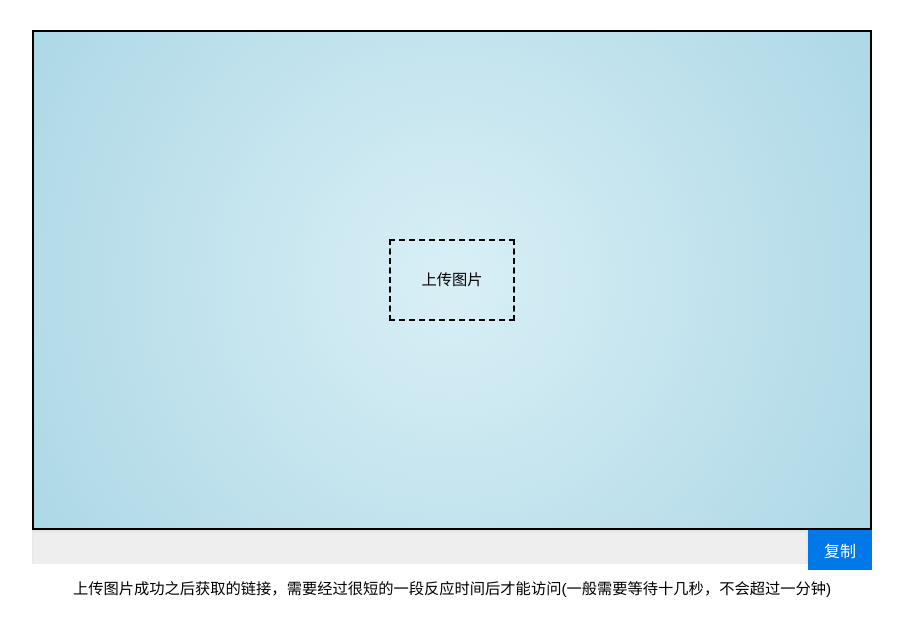
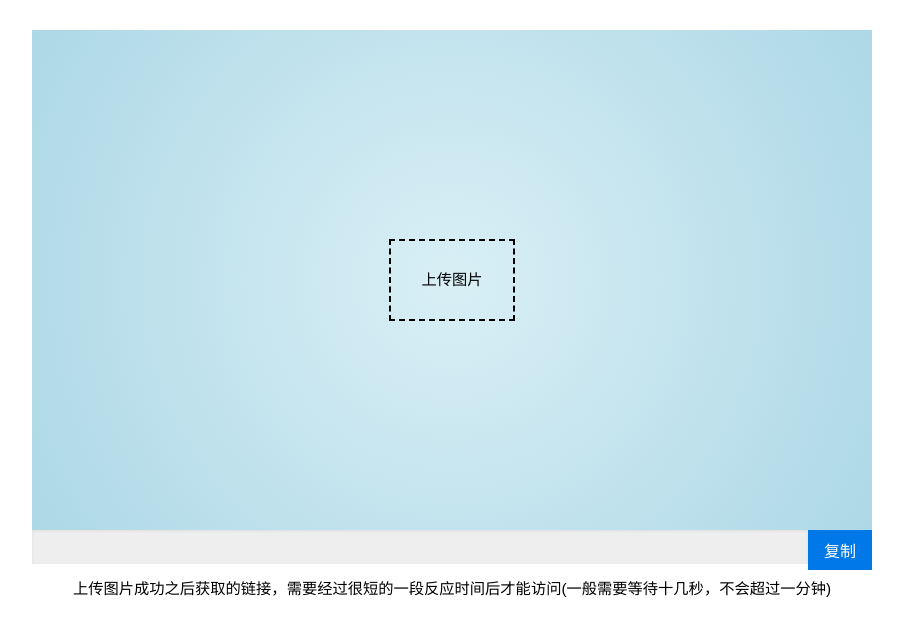
Before and after one commit to Aber-s-practice/upload, a Python web app: template template/index.html in a window 1280 px wide. Shown: the top 636 px of the page, without its empty margins (188-1091 px from the left). Run offline with Jinja, Linux system fonts and the light colour scheme; the template is opened without the code that fills it, so the values that code supplies are empty; some libraries are stand-ins or nearby versions.

Commit message:
Update index.html

```diff
--- a/template/index.html
+++ b/template/index.html
@@ -28,7 +28,6 @@
         display: flex;
         justify-content: center;
         align-items: center;
-        border: 2px #000 solid;
         background: radial-gradient(circle, rgb(217, 239, 246), lightblue);
     }
     input[type="file"] {
```
